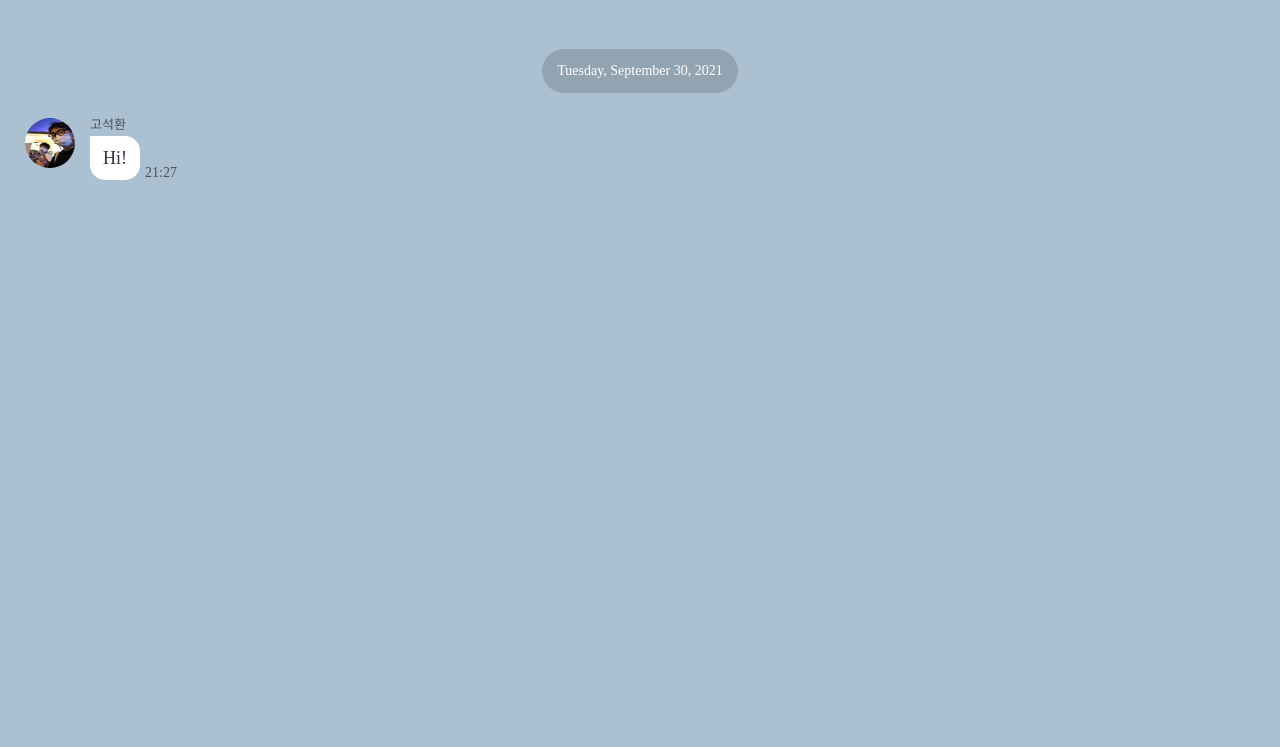
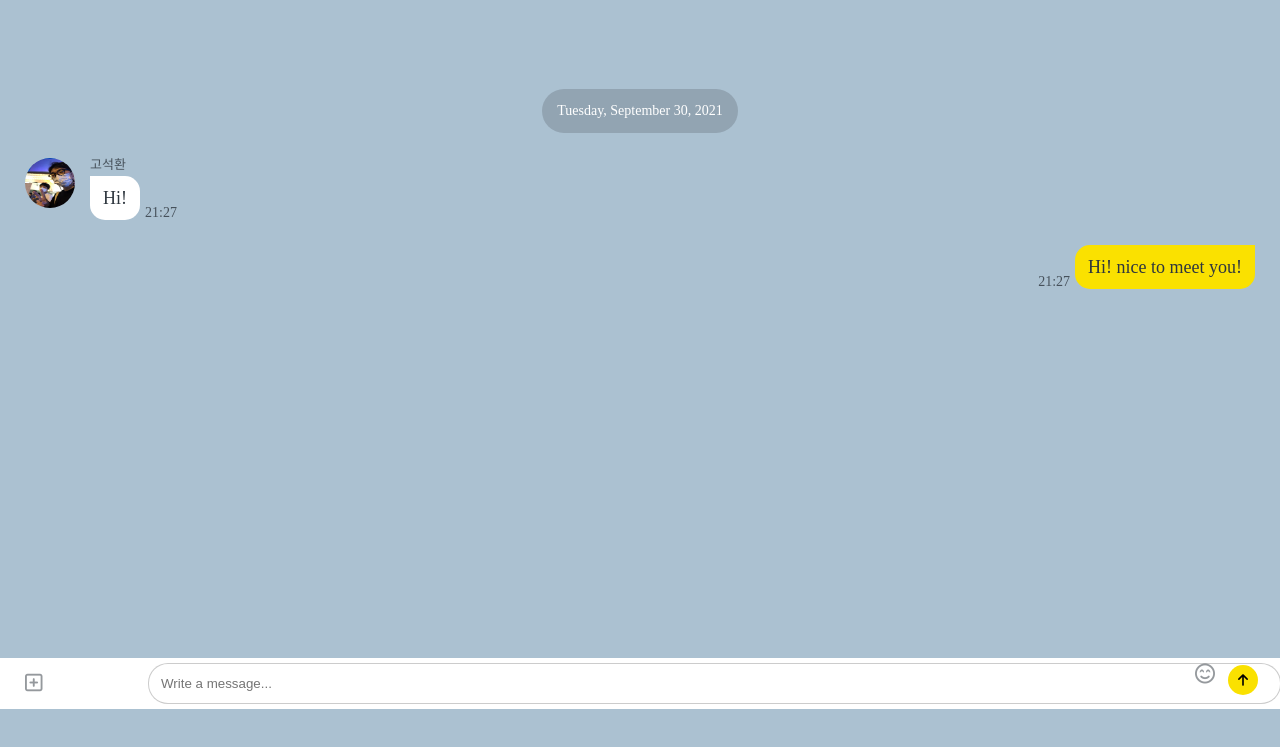
Before and after one commit to kosssshhhh/kokoa-clone, a plain HTML site: page chat.html in a window 1280 px wide. Shown: the part 91-838 px from the top of the page. Drawn offline with Linux system fonts and the light colour scheme.

Commit message:
2021.10.13

```diff
--- a/chat.html
+++ b/chat.html
@@ -52,10 +52,29 @@
                 <span class="message__time">21:27</span>
             </div>
         </div>
-
+    </div>
+    <div class="message-row message-row__own">
+        <div class="message-row__content">
+            <div class="message__info">
+                <span class="message__bubble">Hi! nice to meet you!</span>
+                <span class="message__time">21:27</span>
+            </div>
+        </div>
     </div>
   </main>
 
+  <form class="reply">
+      <div class="reply__column">
+        <i class="far fa-plus-square fa-lg"></i>
+      </div>
+      <div class="reply__column">
+          <input type="text" placeholder="Write a message..." />
+          <i class="far fa-smile-beam fa-lg"></i>
+          <button>
+              <i class="fas fa-arrow-up"></i>
+          </button>
+      </div>
+  </form>
   <script src="https://kit.fontawesome.com/f4cc94250f.js" crossorigin="anonymous"></script>
 </body>
 </html>
--- a/css/components/nav-bar.css
+++ b/css/components/nav-bar.css
@@ -16,10 +16,23 @@
   justify-content: space-between;
 }
 
+@keyframes notificationAnimation {
+  0% {
+    transform: none;
+  }
+  50% {
+    transform: translateY(-5px) rotateY(180deg);
+  }
+  100% {
+    transform: none;
+  }
+}
+
 .nav__notification1 {
   position: absolute;
   left: 15px;
   bottom: 15px;
+  animation: notificationAnimation 2s ease-in-out infinite;
 }
 
 .nav__notification2 {
@@ -33,3 +46,30 @@
   position: absolute;
   right: -5px;
 }
+
+@keyframes appearBtnAnimation {
+  from {
+    opacity: 0;
+  }
+
+  to {
+    opacity: 1;
+    transform: none;
+  }
+}
+
+.nav__btn {
+  transform: translateY(80px);
+  opacity: 0;
+  animation: appearBtnAnimation 0.3s ease-in-out forwards;
+}
+
+.nav__btn:nth-child(2) {
+  animation-delay: 0.2s;
+}
+.nav__btn:nth-child(3) {
+  animation-delay: 0.5s;
+}
+.nav__btn:last-child {
+  animation-delay: 0.8s;
+}
--- a/css/components/screen-header.css
+++ b/css/components/screen-header.css
@@ -14,3 +14,16 @@
   margin-left: 25px;
   position: relative;
 }
+
+@keyframes rotateCog {
+  from {
+    transform: none;
+  }
+  to {
+    transform: rotateZ(360deg);
+  }
+}
+
+.screen-header__icons .fa-cog:hover {
+  animation: rotateCog 1s linear infinite;
+}
--- a/css/screens/chat.css
+++ b/css/screens/chat.css
@@ -12,11 +12,23 @@
   background-color: #abc1d1;
 }
 
+@keyframes fadeIn {
+  from {
+    transform: translateY(30px);
+    opacity: 0;
+  }
+  to {
+    transform: none;
+    opacity: 1;
+  }
+}
+
 .main-chat {
-  margin-top: 140px;
+  margin-top: 180px;
   display: flex;
   flex-direction: column;
   align-items: center;
+  animation: fadeIn 0.8s linear;
 }
 
 #chat-screen .status-bar {
@@ -39,6 +51,7 @@
 .message-row {
   width: 100%;
   display: flex;
+  margin-bottom: 25px;
 }
 
 .message-row img {
@@ -73,3 +86,101 @@
   opacity: 0.8;
   font-size: 14px;
 }
+
+.message-row__own {
+  justify-content: flex-end;
+}
+
+.message-row__own .message__bubble {
+  background-color: var(--yellow);
+  border-top-right-radius: 0px;
+  border-top-left-radius: 15px;
+  margin-right: 0px;
+  margin-left: 5px;
+}
+
+.message-row__own .message__info {
+  flex-direction: row-reverse;
+}
+
+.reply {
+  position: fixed;
+  bottom: 0;
+  width: 100%;
+  background-color: white;
+  display: flex;
+  justify-content: space-between;
+  padding: 5px 25px;
+  align-items: center;
+  box-sizing: border-box;
+  transition: all 0.3s ease-in-out;
+}
+
+.reply .reply__column:first-child {
+  width: 10%;
+}
+
+.reply .reply__column:last-child {
+  width: 90%;
+  position: relative;
+}
+.reply input {
+  padding: 12px;
+  width: 100%;
+  border: var(--main-border);
+  border-radius: 20px;
+  transition: all 0.3s ease-in-out;
+}
+
+.reply__column:last-child > i,
+.reply__column:last-child button {
+  position: absolute;
+  right: -3px;
+  top: 2px;
+}
+
+.reply__column:last-child > i {
+  right: 40px;
+  top: 10px;
+}
+
+.reply i {
+  opacity: 0.5;
+}
+
+.reply__column button {
+  background-color: var(--yellow);
+  border: none;
+  width: 30px;
+  height: 30px;
+  border-radius: 50%;
+}
+.reply__column button i {
+  opacity: 1;
+}
+
+.reply__column button:focus,
+.reply__column button:active {
+  outline: none;
+}
+
+.reply .reply__column:first-child,
+.reply .fa-smile-beam,
+.reply button {
+  transition: opacity 0.3s ease-in-out;
+}
+
+.reply:focus-within .reply__column:first-child,
+.reply:focus-within .fa-smile-beam,
+.reply:focus-within button {
+  opacity: 0;
+}
+
+.reply:focus-within input {
+  width: 98vw;
+  transform: translateX(-13%) translateY(-80px);
+}
+
+.reply:focus-within {
+  transform: translateY(80px);
+}
--- a/css/screens/find.css
+++ b/css/screens/find.css
@@ -99,3 +99,23 @@
 .open-post__heart-count span {
   margin-left: 3px;
 }
+
+@keyframes heartBeat {
+  0% {
+    color: white;
+    transform: none;
+  }
+  50% {
+    color: tomato;
+    transform: scale(1.5);
+  }
+  100% {
+    color: white;
+    transform: none;
+  }
+}
+
+.open-post__heart-count:hover i {
+  will-change: transform;
+  animation: heartBeat 1s linear infinite;
+}
--- a/css/screens/friends.css
+++ b/css/screens/friends.css
@@ -28,3 +28,27 @@
   justify-content: space-between;
   color: rgba(0, 0, 0, 0.5);
 }
+
+@keyframes hideSplashScreen {
+  from {
+    opacity: 1;
+  }
+  to {
+    opacity: 0;
+    visibility: hidden;
+  }
+}
+
+#splash-screen {
+  background-color: var(--yellow);
+  position: absolute;
+  height: 100vh;
+  width: 100vw;
+  top: 0;
+  display: flex;
+  justify-content: center;
+  align-items: center;
+  font-size: 132px;
+  animation: hideSplashScreen 0.3s ease-in-out forwards;
+  animation-delay: 2s;
+}
```
Also changed, not shown: friends.html (+3 -0 lines).
